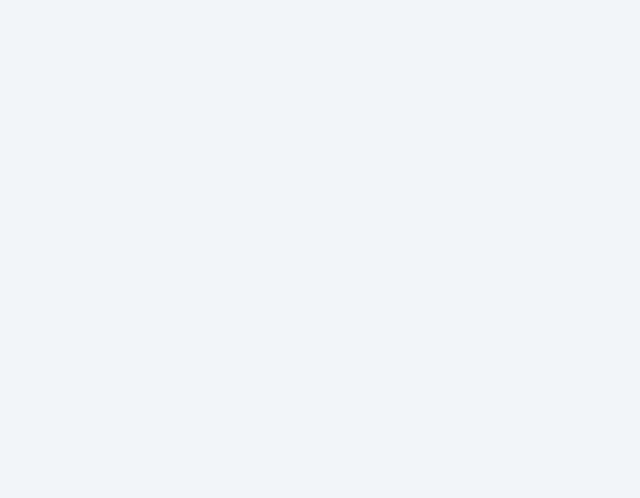
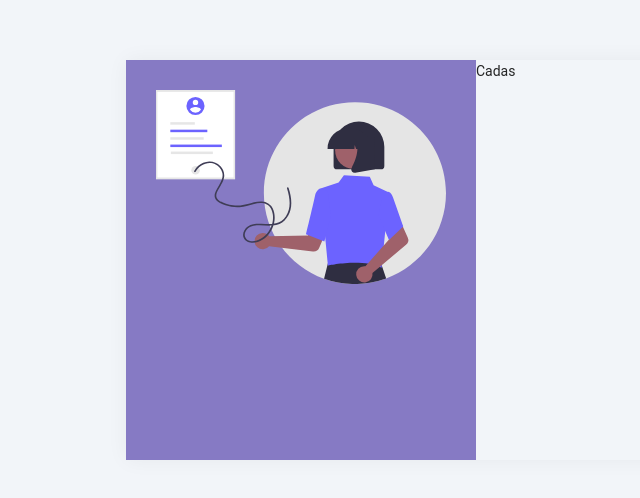
Before and after one commit to michaelalmeida/simsbuilders, a React (Create React App) app: page /signup in a window 1280 px wide. Shown: the part 140-638 px from the top of the page, without its empty margins (34-674 px from the left). Built offline with nearby package versions, Linux system fonts and the light colour scheme.

Commit message:
Fix the tests with the new language tranlation system

```diff
--- a/src/App.js
+++ b/src/App.js
@@ -10,6 +10,7 @@ import { GlobalStyles } from './components/style/global';
 
 import { Login } from './components/login/Login';
 import { Dashboard } from './components/dashboard/Dashboard';
+import { Signup } from './components/signup/Signup';
 
 import 'antd/dist/antd.css';
 
@@ -22,6 +23,7 @@ function App() {
                 <Switch>
                     <IntlProvider locale="pt" messages={messages.pt}>
                         <Route exact path="/login/" component={Login} />
+                        <Route exact path="/signup/" component={Signup} />
                         <Route exact path="/">
                             {isAuth ? <Dashboard /> : <Redirect to="/login/" />}
                         </Route>
--- a/src/components/login/loginForm/LoginForm.jsx
+++ b/src/components/login/loginForm/LoginForm.jsx
@@ -1,8 +1,9 @@
 import React, { useState } from 'react';
+import { Link } from 'react-router-dom';
 
 import { useDispatch } from 'react-redux';
 
-import { FormattedMessage } from 'react-intl';
+import { FormattedMessage, useIntl } from 'react-intl';
 
 import { Input, Button } from 'antd';
 import { setUserAuth } from '../../../store/user';
@@ -12,6 +13,7 @@ import { LoginBoxForm, FormItem } from './LoginForm.style';
 
 function LoginForm() {
     const { USERNAME, PASSWORD } = INPUTNAMES;
+    const intl = useIntl();
 
     const dispatch = useDispatch();
 
@@ -30,7 +32,7 @@ function LoginForm() {
             <FormItem>
                 <Input
                     name={USERNAME}
-                    placeholder="User"
+                    placeholder={intl.formatMessage({ id: 'username' })}
                     value={loginInfo.username}
                     onChange={handleInputChange}
                 />
@@ -38,7 +40,7 @@ function LoginForm() {
             <FormItem>
                 <Input.Password
                     name={PASSWORD}
-                    placeholder="Password"
+                    placeholder={intl.formatMessage({ id: 'password' })}
                     value={loginInfo.password}
                     onChange={handleInputChange}
                 />
@@ -48,9 +50,11 @@ function LoginForm() {
                 <Button name="login" type="primary" onClick={loginSubmitHandler}>
                     <FormattedMessage id="login" />
                 </Button>
-                <Button type="link">
-                    <FormattedMessage id="enrol" />
-                </Button>
+                <Link to="/signup">
+                    <Button type="link">
+                        <FormattedMessage id="enrol" />
+                    </Button>
+                </Link>
             </span>
         </LoginBoxForm>
     );
--- /dev/null
+++ b/src/components/signup/Signup.jsx
@@ -0,0 +1,19 @@
+import React from 'react';
+
+import { GlobalContainer } from '../style/Container';
+import { SignupBox, SignupBoxInfo, PersonalInformationIlustration } from './Signup.style';
+
+function Signup() {
+    return (
+        <GlobalContainer>
+            <SignupBox>
+                <SignupBoxInfo>
+                    <PersonalInformationIlustration />
+                </SignupBoxInfo>
+                <div>Cadas</div>
+            </SignupBox>
+        </GlobalContainer>
+    );
+}
+
+export { Signup };
--- /dev/null
+++ b/src/components/signup/Signup.style.js
@@ -0,0 +1,28 @@
+import styled from 'styled-components';
+import { colors } from '../style/colors';
+
+import PersonalInformatinSrc from '../../images/personal-information.svg';
+
+const { primaryLigther } = colors;
+
+export const SignupBox = styled.div`
+    display: flex;
+    align-items: flex-stretch;
+    width: 960px;
+    min-height: 400px;
+    box-sizing: border-box;
+    box-shadow: 0px 0px 20px 0px rgba(0, 0, 0, 0.05);
+`;
+
+export const SignupBoxInfo = styled.div`
+    width: 350px;
+    padding: 30px;
+    display: flex;
+    flex-direction: column;
+    justify-content: space-between;
+    background: ${primaryLigther};
+`;
+
+export const PersonalInformationIlustration = styled.img.attrs({
+    src: PersonalInformatinSrc,
+})``;
--- a/src/lang/en_US.json
+++ b/src/lang/en_US.json
@@ -3,6 +3,8 @@
     "cancel": "Cancelar",
     "enrol": "Cadastrar",
     "login": "Entrar",
+    "username": "Username",
+    "password": "Password",
 
     "welcome": "Welcome",
     "welcome.info": "Por favor, utilize o formulário ao lado para entrar no sistema."
--- a/src/lang/pt_BR.json
+++ b/src/lang/pt_BR.json
@@ -3,6 +3,8 @@
     "cancel": "Cancelar",
     "enrol": "Cadastrar",
     "login": "Entrar",
+    "username": "Usuário",
+    "password": "Senha",
 
     "welcome": "Bem vindo",
     "welcome.info": "Por favor, utilize o formulário ao lado para entrar no sistema."
```
Also changed, not shown: src/utils/storeProviderTests.jsx (+6 -3 lines), src/images/personal-information.svg (added), 1 other file (tests, documents, lock files or other folders).
